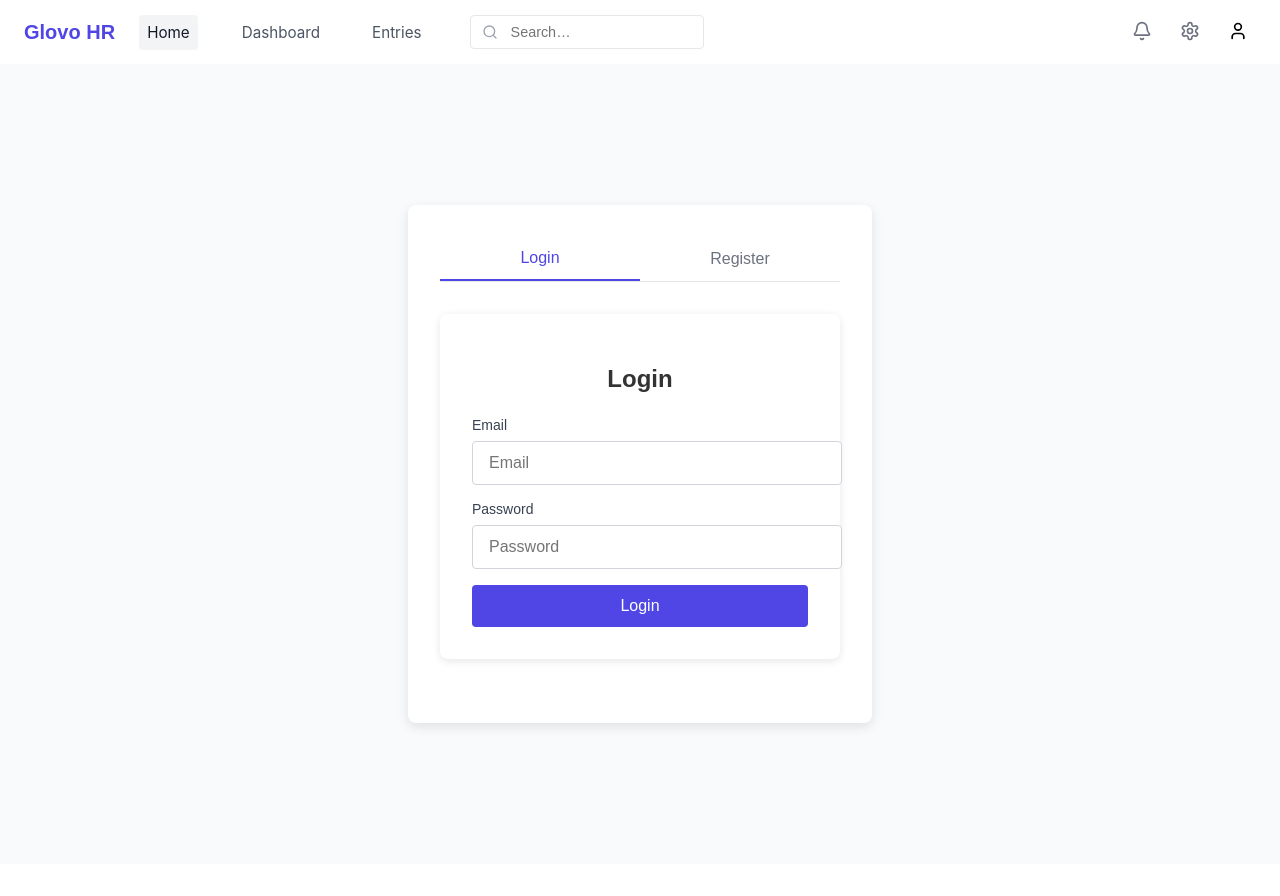
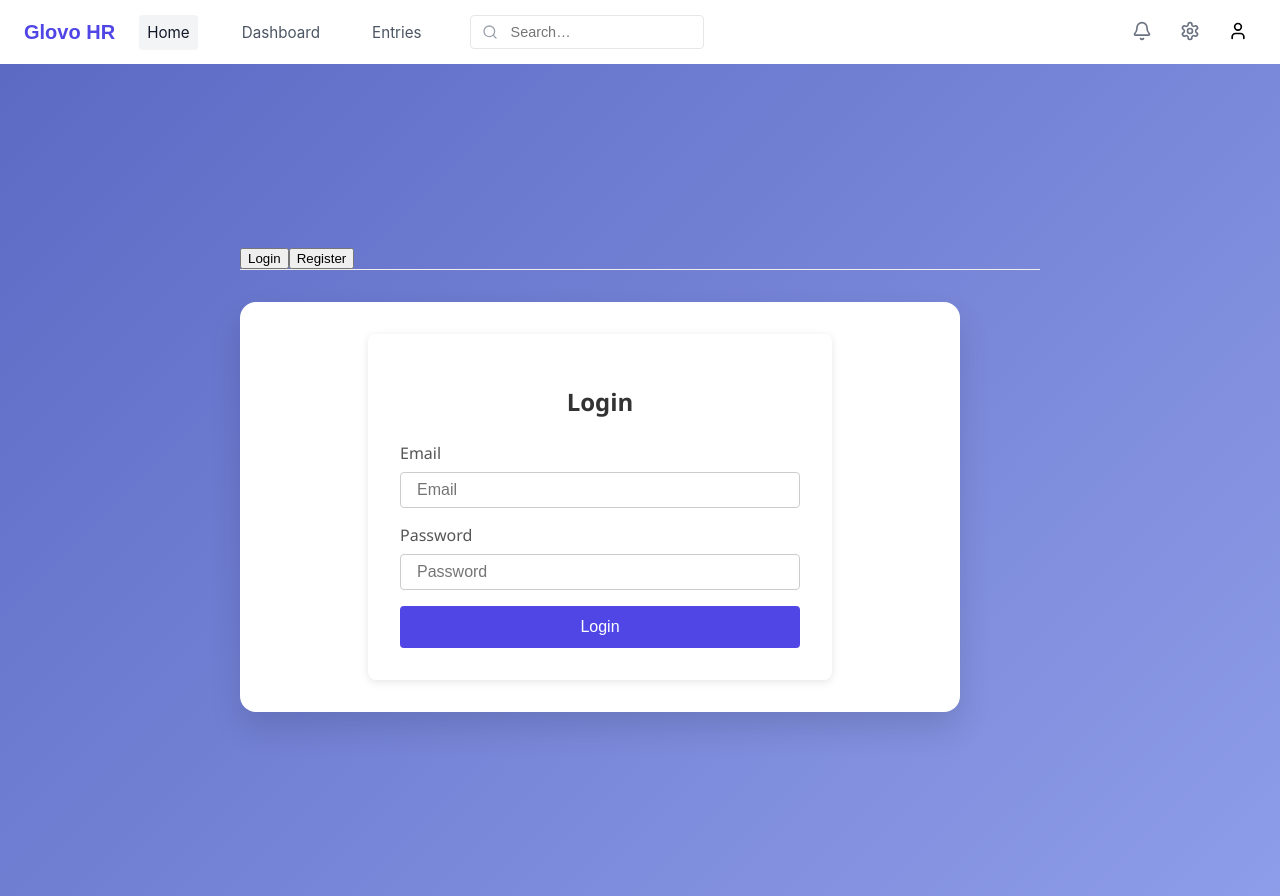
Before and after one commit to tinulica/frontend1, a React (Create React App) app: page / in a window 1280 px wide. Before the commit the page ends 864 px from the top, so only its background shows below. Built offline with nearby package versions, Linux system fonts and the light colour scheme.

Commit message:
Update Home.css

```diff
--- a/src/components/Home.css
+++ b/src/components/Home.css
@@ -1,89 +1,141 @@
-/* src/components/Home.css */
+/* Home.css */
 
 .home-container {
   display: flex;
+  justify-content: center;
   align-items: center;
-  justify-content: center;
-  min-height: calc(100vh - 64px); /* adjust if your navbar is taller/shorter */
-  background: #f9fafb;
-  padding: 2rem;
+  height: 100vh;
+  background: linear-gradient(135deg, #5c6ac4 0%, #8e9de8 100%);
+  font-family: 'Segoe UI', Tahoma, Geneva, Verdana, sans-serif;
 }
 
-.home-content {
-  background: #ffffff;
-  padding: 2rem;
-  border-radius: 8px;
-  box-shadow: 0 4px 12px rgba(0, 0, 0, 0.1);
-  width: 100%;
-  max-width: 400px;
+.auth-card {
+  display: flex;
+  width: 800px;
+  max-width: 90%;
+  background: #fff;
+  border-radius: 16px;
+  box-shadow: 0 16px 32px rgba(0,0,0,0.12);
+  overflow: hidden;
+}
+
+.auth-left {
+  flex: 1;
+  background: url('/assets/auth-illustration.png') no-repeat center/cover;
+  position: relative;
+}
+
+.auth-left::after {
+  content: '';
+  position: absolute;
+  top: 0; left: 0; right: 0; bottom: 0;
+  background: rgba(44, 62, 80, 0.5);
+}
+
+.auth-right {
+  flex: 1;
+  padding: 2.5rem 2rem;
+  display: flex;
+  flex-direction: column;
+  justify-content: center;
 }
 
 .auth-tabs {
   display: flex;
-  margin-bottom: 1.5rem;
-  border-bottom: 1px solid #e5e7eb;
+  margin-bottom: 2rem;
+  border-bottom: 1px solid #eee;
 }
 
-.tab {
+.auth-tab {
   flex: 1;
   text-align: center;
   padding: 0.75rem 0;
+  font-size: 1.1rem;
+  font-weight: 500;
+  color: #777;
   cursor: pointer;
-  font-size: 1rem;
-  color: #6b7280;
-  background: transparent;
-  border: none;
-  outline: none;
   transition: color 0.2s;
 }
 
-.tab.active {
-  color: #4f46e5;
-  font-weight: 500;
-  border-bottom: 2px solid #4f46e5;
+.auth-tab.active {
+  color: #5c6ac4;
+  border-bottom: 3px solid #5c6ac4;
 }
 
-.auth-card form {
-  display: flex;
-  flex-direction: column;
+.auth-form .form-group {
+  margin-bottom: 1.25rem;
 }
 
-.auth-card form > div {
-  margin-bottom: 1rem;
+.auth-form .form-group label {
+  display: block;
+  margin-bottom: 0.5rem;
+  color: #555;
+  font-size: 0.95rem;
 }
 
-.auth-card label {
-  margin-bottom: 0.5rem;
-  font-size: 0.875rem;
-  color: #374151;
+.auth-form .form-group input {
+  width: 100%;
+  padding: 0.75rem 1rem;
+  font-size: 1rem;
+  border: 1px solid #ddd;
+  border-radius: 8px;
+  transition: border-color 0.2s;
 }
 
-.auth-card input {
-  padding: 0.75rem 1rem;
-  border: 1px solid #d1d5db;
-  border-radius: 4px;
-  font-size: 1rem;
-  width: 100%;
+.auth-form .form-group input:focus {
+  outline: none;
+  border-color: #5c6ac4;
 }
 
-.auth-card button[type="submit"] {
+.submit-btn {
   width: 100%;
-  padding: 0.75rem;
-  background: #4f46e5;
-  color: #ffffff;
+  padding: 0.85rem;
+  background: #5c6ac4;
+  color: #fff;
+  font-size: 1rem;
+  font-weight: 600;
   border: none;
-  border-radius: 4px;
-  font-size: 1rem;
+  border-radius: 8px;
   cursor: pointer;
   transition: background 0.2s;
 }
 
-.auth-card button[type="submit"]:hover {
-  background: #4338ca;
+.submit-btn:hover {
+  background: #4a54a1;
 }
 
-.auth-card .error {
-  color: #dc2626;
+.auth-error {
+  color: #e74c3c;
   margin-bottom: 1rem;
+  font-size: 0.9rem;
   text-align: center;
 }
+
+.auth-footer {
+  text-align: center;
+  margin-top: 1.25rem;
+  font-size: 0.9rem;
+  color: #888;
+}
+
+.auth-footer a {
+  color: #5c6ac4;
+  text-decoration: none;
+  font-weight: 500;
+}
+
+@media (max-width: 768px) {
+  .auth-card {
+    flex-direction: column;
+    width: 100%;
+    height: 100%;
+    border-radius: 0;
+    box-shadow: none;
+  }
+  .auth-left {
+    display: none;
+  }
+  .auth-right {
+    padding: 2rem;
+  }
+}
```
